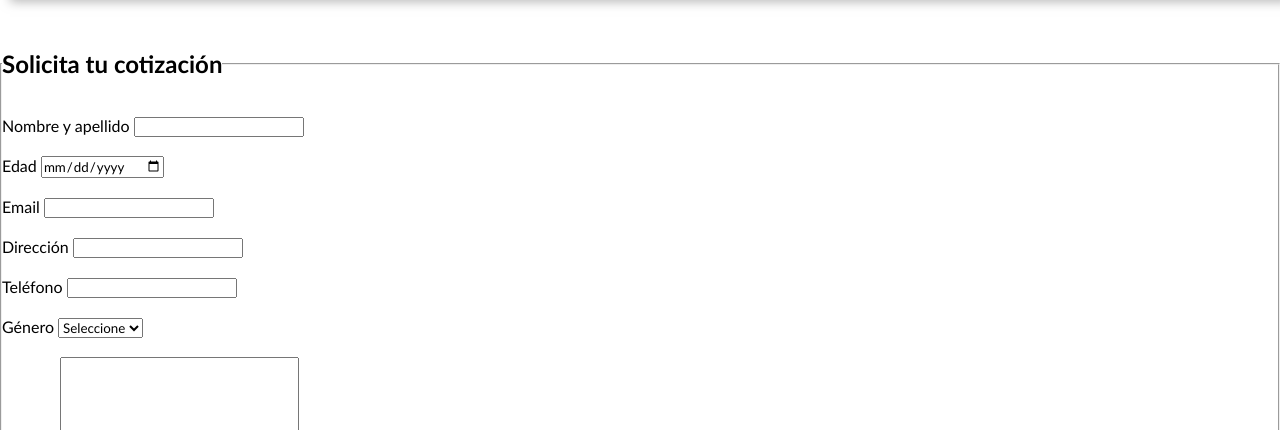
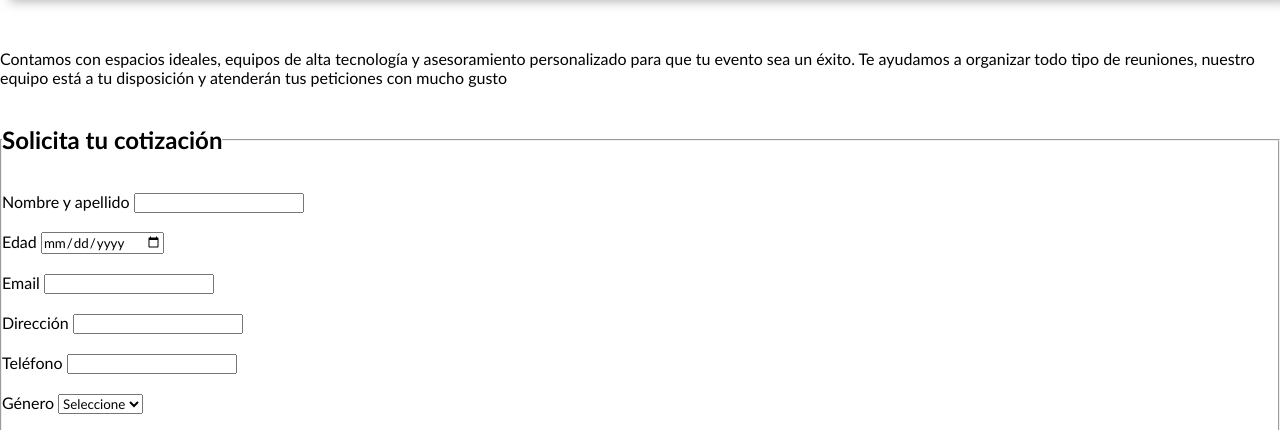
Before and after one commit to MaylemNava/Casa-Magna-Hotel, a plain HTML site: page Contactoform.html in a window 1280 px wide. Shown: the part 359-789 px from the top of the page. Drawn offline with Linux system fonts and the light colour scheme.

Commit message:
cuadro del contactoform

```diff
--- a/Contactoform.html
+++ b/Contactoform.html
@@ -30,6 +30,14 @@
         </nav>
     </header>
     <br><br><br>
+
+    Contamos con espacios ideales, equipos de alta tecnología y asesoramiento personalizado para que tu evento sea un
+    éxito.
+    Te ayudamos a organizar todo tipo de reuniones, nuestro equipo está a tu disposición y atenderán tus peticiones con
+    mucho gusto
+
+    <br><br><br>
+
     <section>
 
         <form action="">
@@ -119,7 +127,10 @@
 
                 </div>
                 <br>
-
+        </form>
+    </section>
+    </fieldset>
+    <br><br>
 
     <span>Nos pondremos en contacto con usted para confirmar la reserva</span>
 
```
Lines whose indentation alone changed are shown as unchanged.
